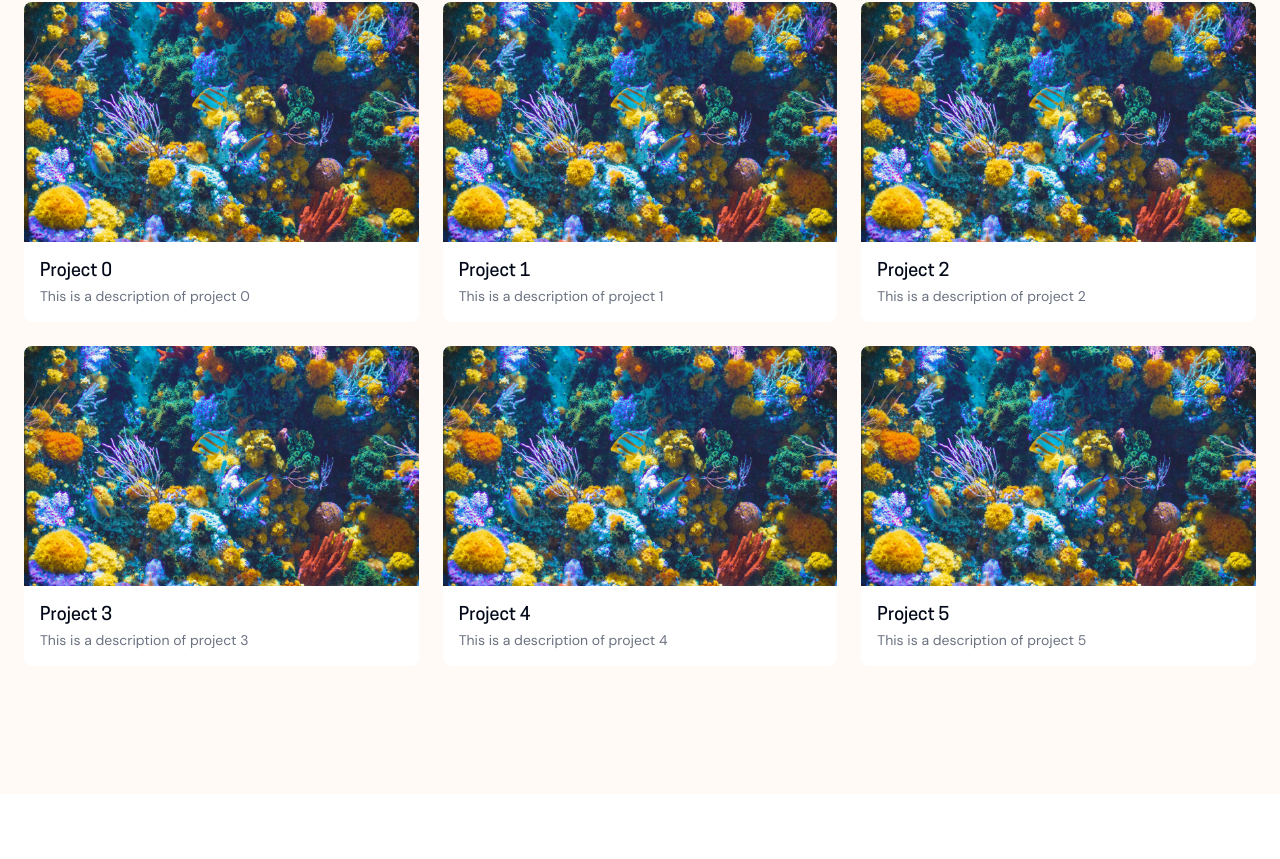
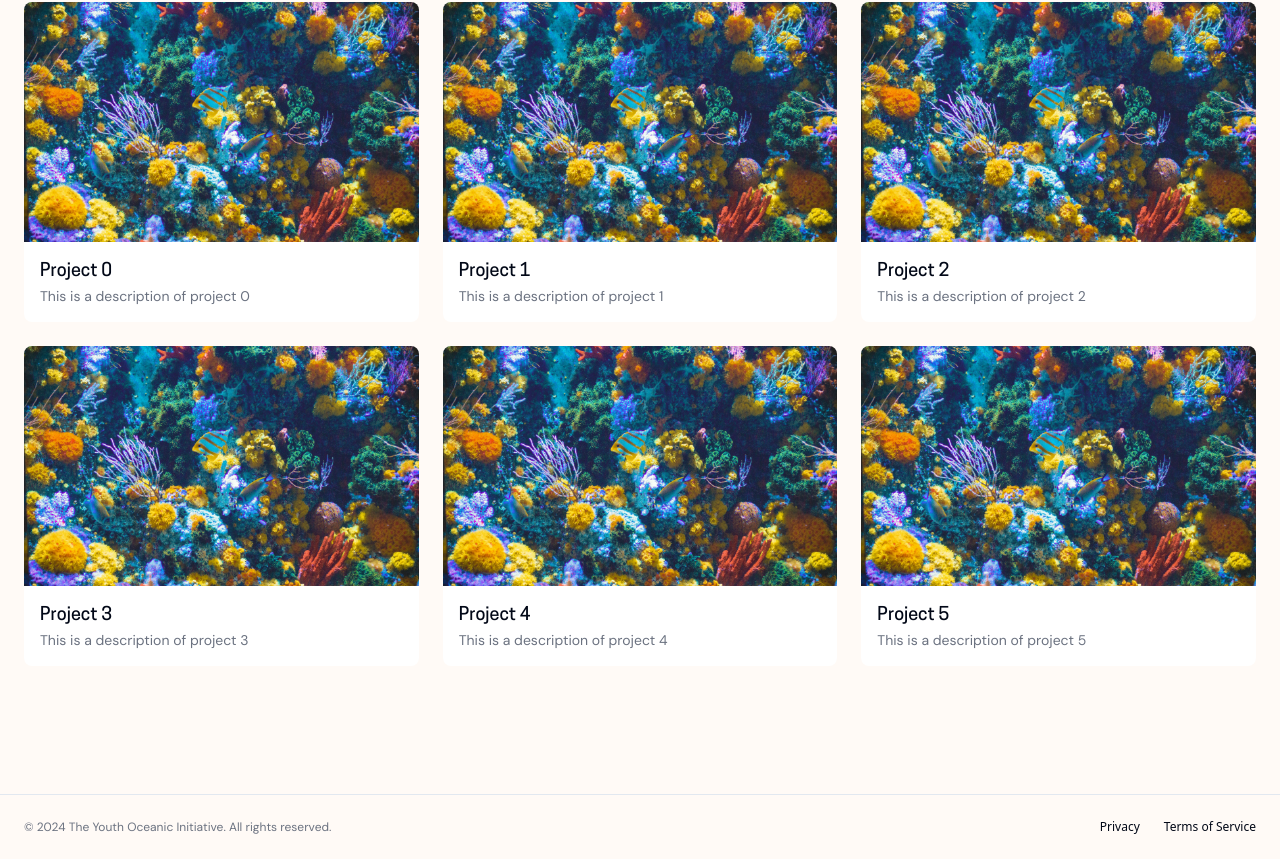
Before and after one commit to Marcus5408/yoi-website, a Next.js app: page /projects in a window 1280 px wide. Shown: the part 922-1781 px from the top of the page. Before the commit the page ends 1716 px from the top, so only its background shows below. Built offline with nearby package versions, Linux system fonts and the light colour scheme.

Commit message:
feat: Add YOIFooter component to projects page

```diff
--- a/src/app/projects/page.tsx
+++ b/src/app/projects/page.tsx
@@ -5,6 +5,7 @@ import YOINav from "@/components/navigation/navigation.tsx";
 import Banner from "@/components/banners/banner";
 import TextSection from "@/components/sections/text-section";
 import ProjectCard from "@/components/project-card";
+import YOIFooter from "@/components/footer";
 
 export default function Home() {
   return (
@@ -38,6 +39,7 @@ export default function Home() {
           </div>
         </section>
       </main>
+      <YOIFooter />
     </div>
   );
 }
```
